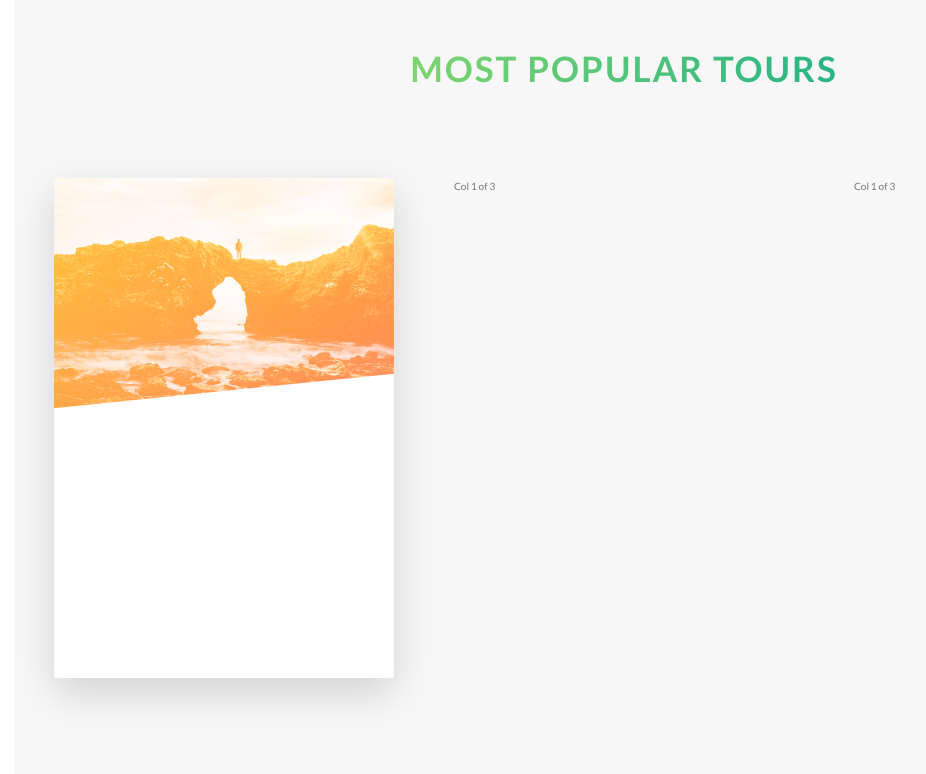
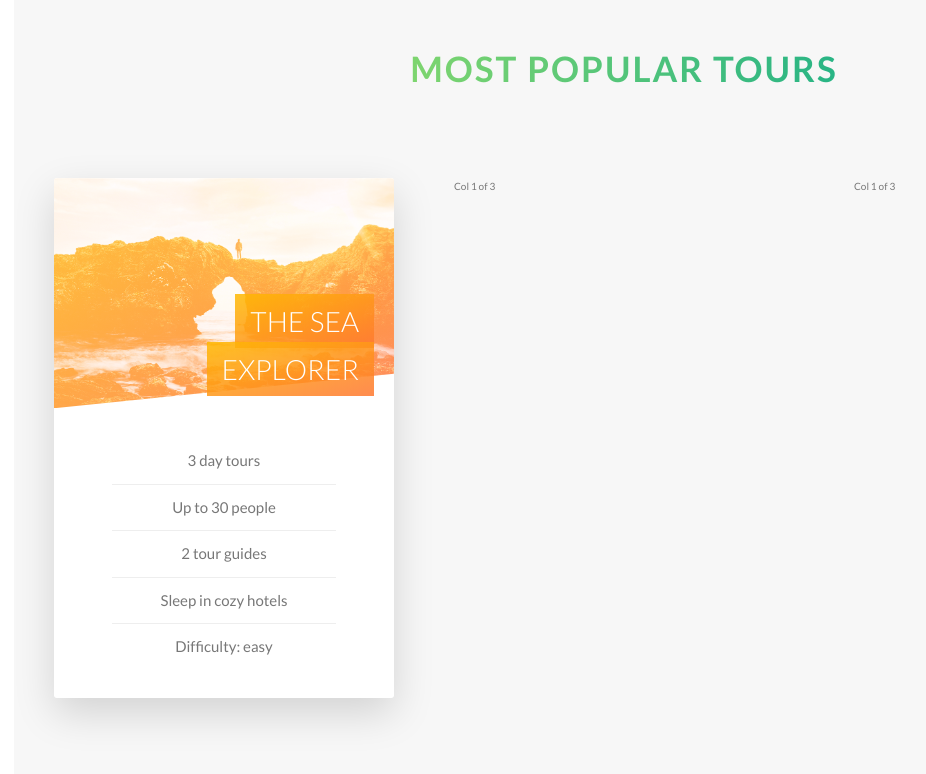
Before and after one commit to jarrod-kallis/natours, a website: page index.html in a window 1280 px wide. Shown: the part 2398-3172 px from the top of the page, without its empty margins (16-942 px from the left). Drawn offline with nearby package versions, Linux system fonts and the light colour scheme; files that its build step writes are made by us from their sources.

Commit message:
SectionTours: Card heading & details

```diff
--- a/index.html
+++ b/index.html
@@ -112,11 +112,17 @@
               <div class="card__picture card__picture--1">
                 &NonBreakingSpace;
               </div>
-              <div class="card__heading">
-
-              </div>
+              <h4 class="card__heading">
+                <span class="card__heading-span card__heading-span--1">The Sea Explorer</span>
+              </h4>
               <div class="card__details">
-
+                <ul>
+                  <li>3 day tours</li>
+                  <li>Up to 30 people</li>
+                  <li>2 tour guides</li>
+                  <li>Sleep in cozy hotels</li>
+                  <li>Difficulty: easy</li>
+                </ul>
               </div>
             </div>
             <div class="card__side card__side--back card__side--back-1">
--- a/sass/abstracts/_variables.scss
+++ b/sass/abstracts/_variables.scss
@@ -10,7 +10,9 @@ $color-tertiary-light: #2998ff;
 $color-tertiary-dark: #5643fa;
 
 $color-grey-light-1: #f7f7f7; // #cecccc;
+$color-grey-light-2: #eee;
 $color-grey-dark: #777;
+
 $color-white: #fff;
 $color-black: #000;
 
--- a/sass/components/_card.scss
+++ b/sass/components/_card.scss
@@ -4,10 +4,10 @@
   position: relative;
   // The card loses its height, because its children are all position: absolute.
   // So set the card's height to the same as its children.
-  height: 50rem;
+  height: 52rem;
 
   &__side {
-    height: 50rem;
+    height: 52rem;
     width: 100%;
     transition: all 0.8s ease;
     position: absolute;
@@ -86,4 +86,44 @@
       background-image: url(../img/nat-5.jpg);
     }
   }
+  &__heading {
+    font-size: 2.8rem;
+    font-weight: 300;
+    text-transform: uppercase;
+    text-align: right;
+    color: $color-white;
+    position: absolute;
+    top: 12rem;
+    right: 2rem;
+    width: 75%;
+    z-index: 1;
+  }
+  &__heading-span {
+    padding: 1rem 1.5rem;
+    -webkit-box-decoration-break: clone;
+    box-decoration-break: clone;
+    &--1 {
+      background-image: linear-gradient(
+        to right bottom,
+        rgba($color-secondary-light, 0.85),
+        rgba($color-secondary-dark, 0.85)
+      );
+    }
+  }
+  &__details {
+    padding: 3rem;
+    ul {
+      list-style: none;
+      width: 80%;
+      margin: 0 auto;
+      li {
+        text-align: center;
+        font-size: 1.5rem;
+        padding: 1rem;
+        &:not(:last-child) {
+          border-bottom: 1px solid $color-grey-light-2;
+        }
+      }
+    }
+  }
 }
```
